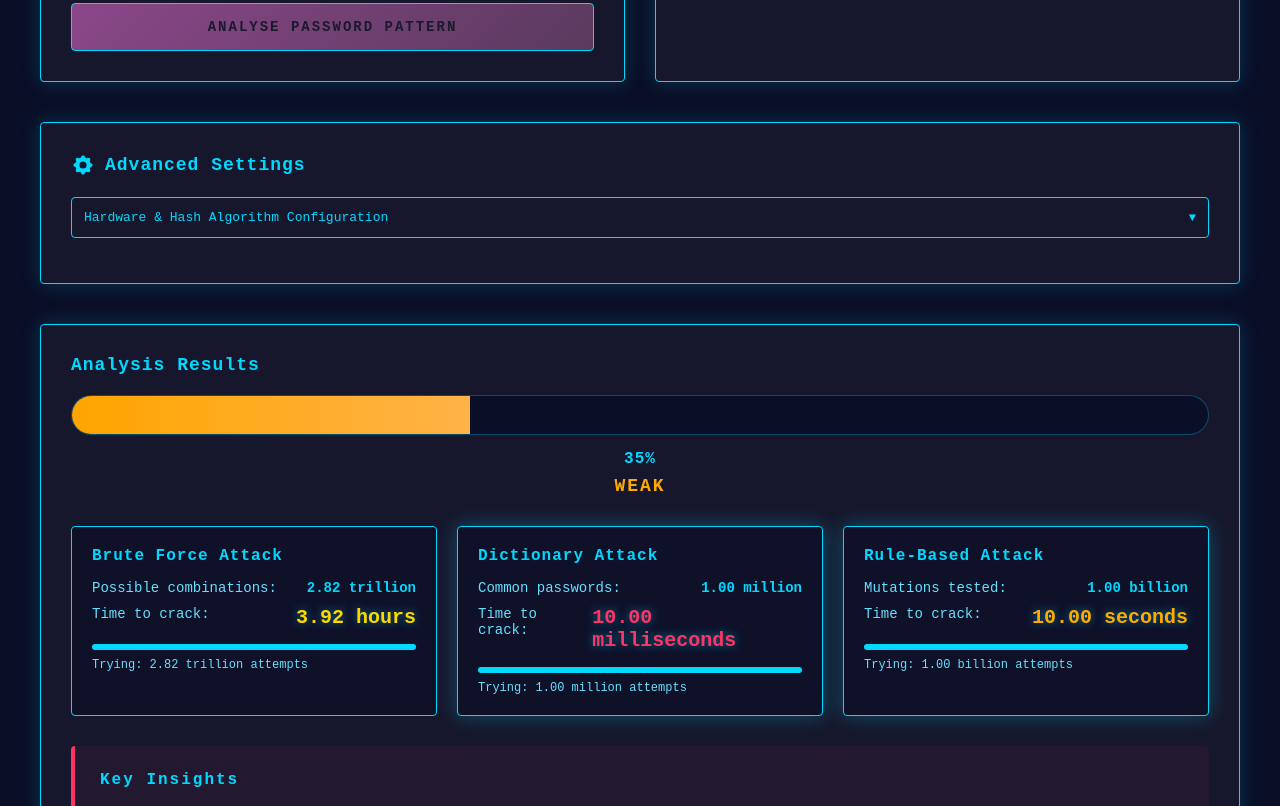
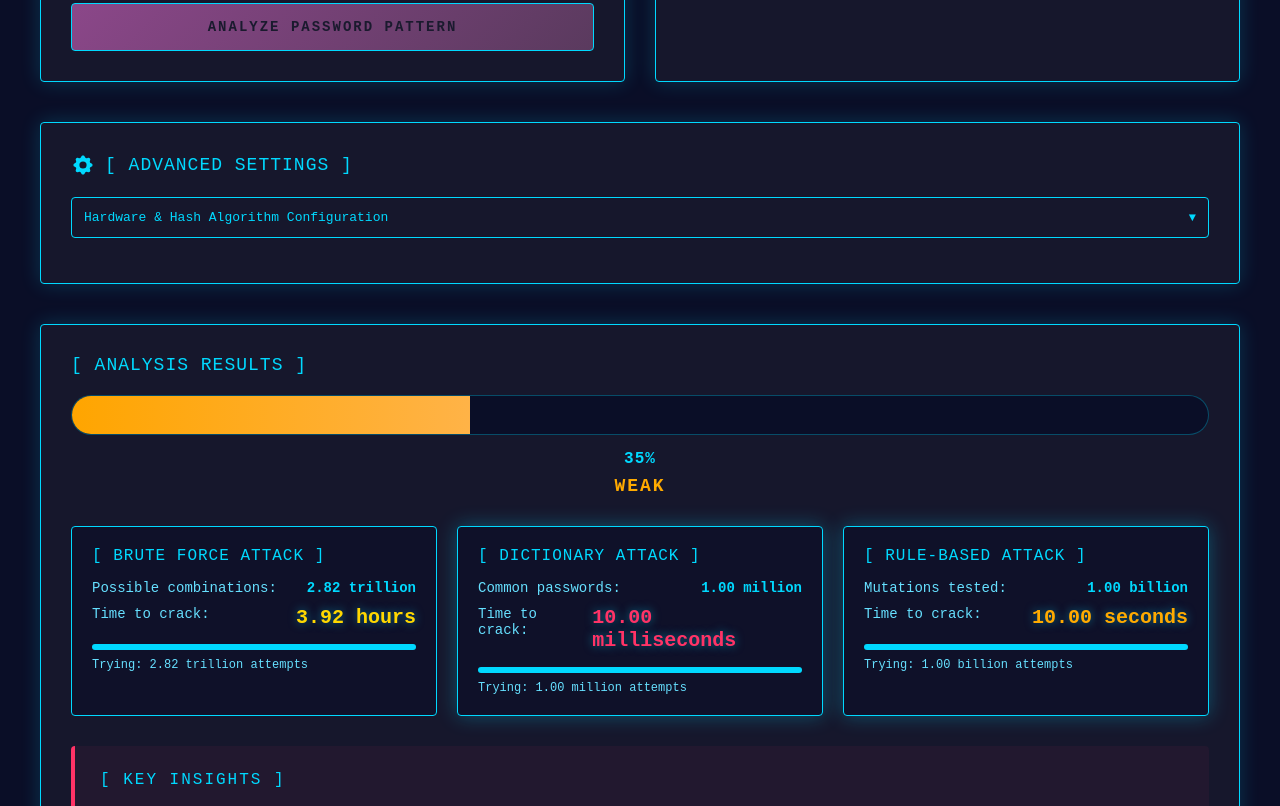
Before and after one commit to skazzah/skazzah-web, a plain HTML site: page password-crack-simulator.html in a window 1280 px wide. Shown: the part 682-1488 px from the top of the page. Drawn offline with Linux system fonts and the light colour scheme.

Commit message:
Update UI

```diff
--- a/password-crack-simulator.html
+++ b/password-crack-simulator.html
@@ -95,6 +95,8 @@
             align-items: center;
             gap: 10px;
             letter-spacing: 1px;
+            font-weight: normal;
+            text-transform: uppercase;
         }
 
         .icon {
@@ -305,10 +307,11 @@
         .attack-title {
             font-family: 'Courier New', monospace;
             font-size: 16px;
-            font-weight: 700;
+            font-weight: normal;
             margin-bottom: 15px;
             color: var(--accent-primary);
             letter-spacing: 1px;
+            text-transform: uppercase;
         }
 
         .attack-stat {
@@ -390,6 +393,8 @@
             color: var(--accent-primary);
             font-size: 16px;
             letter-spacing: 2px;
+            font-weight: normal;
+            text-transform: uppercase;
         }
 
         .insight-item {
@@ -551,7 +556,7 @@
     <div class="container">
         <header>
             <h1>[ PASSWORD CRACK SIMULATOR ]</h1>
-            <p class="subtitle">// Educational Tool - See How Attackers Break Passwords</p>
+            <p class="subtitle">Educational Tool - See How Attackers Break Passwords</p>
         </header>
 
         <div class="main-grid">
@@ -560,7 +565,7 @@
                     <svg class="icon" fill="currentColor" viewBox="0 0 20 20">
                         <path d="M10 2a5 5 0 00-5 5v2a2 2 0 00-2 2v5a2 2 0 002 2h10a2 2 0 002-2v-5a2 2 0 00-2-2H7V7a3 3 0 015.905-.75 1 1 0 001.937-.5A5.002 5.002 0 0010 2z"/>
                     </svg>
-                    Password Pattern
+                    [ Password Pattern ]
                 </h2>
 
                 <div class="input-group">
@@ -598,7 +603,7 @@
                     </small>
                 </div>
 
-                <button class="btn" onclick="simulate()" style="background: linear-gradient(135deg, #8b4789, #5a3a5e); color: #1a1a2e;">Analyse Password Pattern</button>
+                <button class="btn" onclick="simulate()" style="background: linear-gradient(135deg, #8b4789, #5a3a5e); color: #1a1a2e;">Analyze Password Pattern</button>
             </div>
 
             <div class="card">
@@ -606,7 +611,7 @@
                     <svg class="icon" fill="currentColor" viewBox="0 0 20 20">
                         <path fill-rule="evenodd" d="M18 8a6 6 0 01-7.743 5.743L10 14l-1 1-1 1H6v2H2v-4l4.257-4.257A6 6 0 1118 8zm-6-4a1 1 0 100 2 2 2 0 012 2 1 1 0 102 0 4 4 0 00-4-4z"/>
                     </svg>
-                    Test Real Password
+                    [ Test Real Password ]
                 </h2>
 
                 <div class="input-group">
@@ -615,7 +620,7 @@
                 </div>
 
                 <div style="margin: 15px 0; padding: 15px; background: rgba(255, 170, 0, 0.1); border-left: 4px solid var(--accent-yellow); border-radius: 4px; font-size: 13px;">
-                    <strong>⚠️ IMPORTANT:</strong> Never enter real passwords. This tool runs entirely in your browser and is not stored or shared, however it's safest to use test passwords.
+                    <strong>⚠️ IMPORTANT:</strong> Never enter real passwords you actually use on websites. This tool runs entirely in your browser for educational purposes only - but it's safest to use test passwords.
                 </div>
 
                 <button class="btn" onclick="testActualPassword()" style="background: linear-gradient(135deg, #8b4789, #5a3a5e); color: #1a1a2e;">
@@ -633,7 +638,7 @@
                 <svg class="icon" fill="currentColor" viewBox="0 0 20 20">
                     <path fill-rule="evenodd" d="M11.49 3.17c-.38-1.56-2.6-1.56-2.98 0a1.532 1.532 0 01-2.286.948c-1.372-.836-2.942.734-2.106 2.106.54.886.061 2.042-.947 2.287-1.561.379-1.561 2.6 0 2.978a1.532 1.532 0 01.947 2.287c-.836 1.372.734 2.942 2.106 2.106a1.532 1.532 0 012.287.947c.379 1.561 2.6 1.561 2.978 0a1.533 1.533 0 012.287-.947c1.372.836 2.942-.734 2.106-2.106a1.533 1.533 0 01.947-2.287c1.561-.379 1.561-2.6 0-2.978a1.532 1.532 0 01-.947-2.287c.836-1.372-.734-2.942-2.106-2.106a1.532 1.532 0 01-2.287-.947zM10 13a3 3 0 100-6 3 3 0 000 6z" clip-rule="evenodd"/>
                 </svg>
-                Advanced Settings
+                [ Advanced Settings ]
             </h2>
 
             <div class="advanced-settings">
@@ -694,7 +699,7 @@
 
         <div id="results" class="hidden">
             <div class="card results">
-                <h2>Analysis Results</h2>
+                <h2>[ Analysis Results ]</h2>
 
                 <div class="strength-meter">
                     <div class="meter-bar">
@@ -706,7 +711,7 @@
 
                 <div class="attack-methods">
                     <div class="attack-card" id="bruteforce">
-                        <div class="attack-title">Brute Force Attack</div>
+                        <div class="attack-title">[ Brute Force Attack ]</div>
                         <div class="attack-stat">
                             <span class="stat-label">Possible combinations:</span>
                             <span class="stat-value" id="bf-combinations"></span>
@@ -724,7 +729,7 @@
                     </div>
 
                     <div class="attack-card" id="dictionary">
-                        <div class="attack-title">Dictionary Attack</div>
+                        <div class="attack-title">[ Dictionary Attack ]</div>
                         <div class="attack-stat">
                             <span class="stat-label">Common passwords:</span>
                             <span class="stat-value" id="dict-words"></span>
@@ -742,7 +747,7 @@
                     </div>
 
                     <div class="attack-card" id="rulebased">
-                        <div class="attack-title">Rule-Based Attack</div>
+                        <div class="attack-title">[ Rule-Based Attack ]</div>
                         <div class="attack-stat">
                             <span class="stat-label">Mutations tested:</span>
                             <span class="stat-value" id="rule-mutations"></span>
@@ -761,7 +766,7 @@
                 </div>
 
                 <div id="insights" class="insights">
-                    <h3>Key Insights</h3>
+                    <h3>[ Key Insights ]</h3>
                     <div id="insightsList"></div>
                 </div>
 
```
